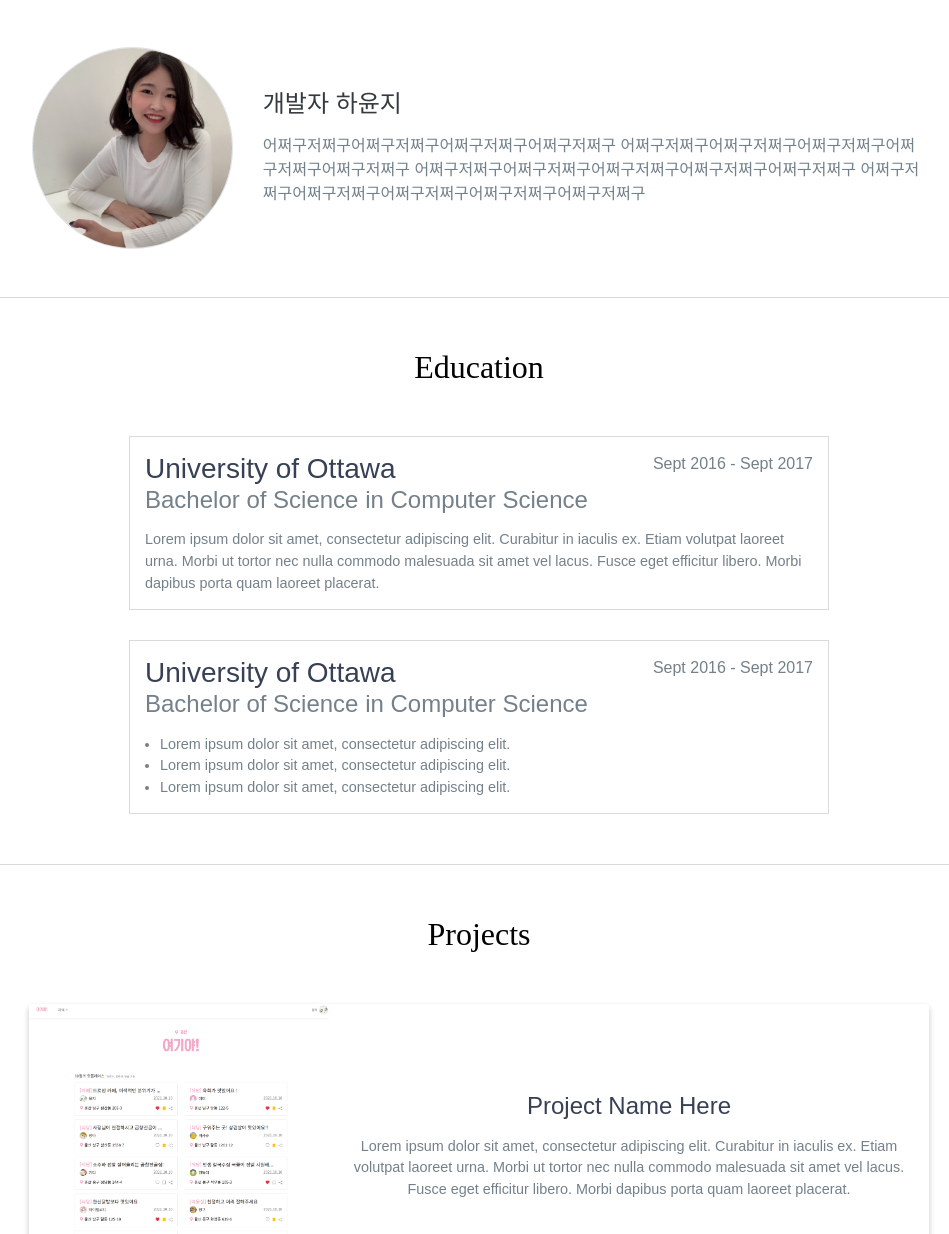
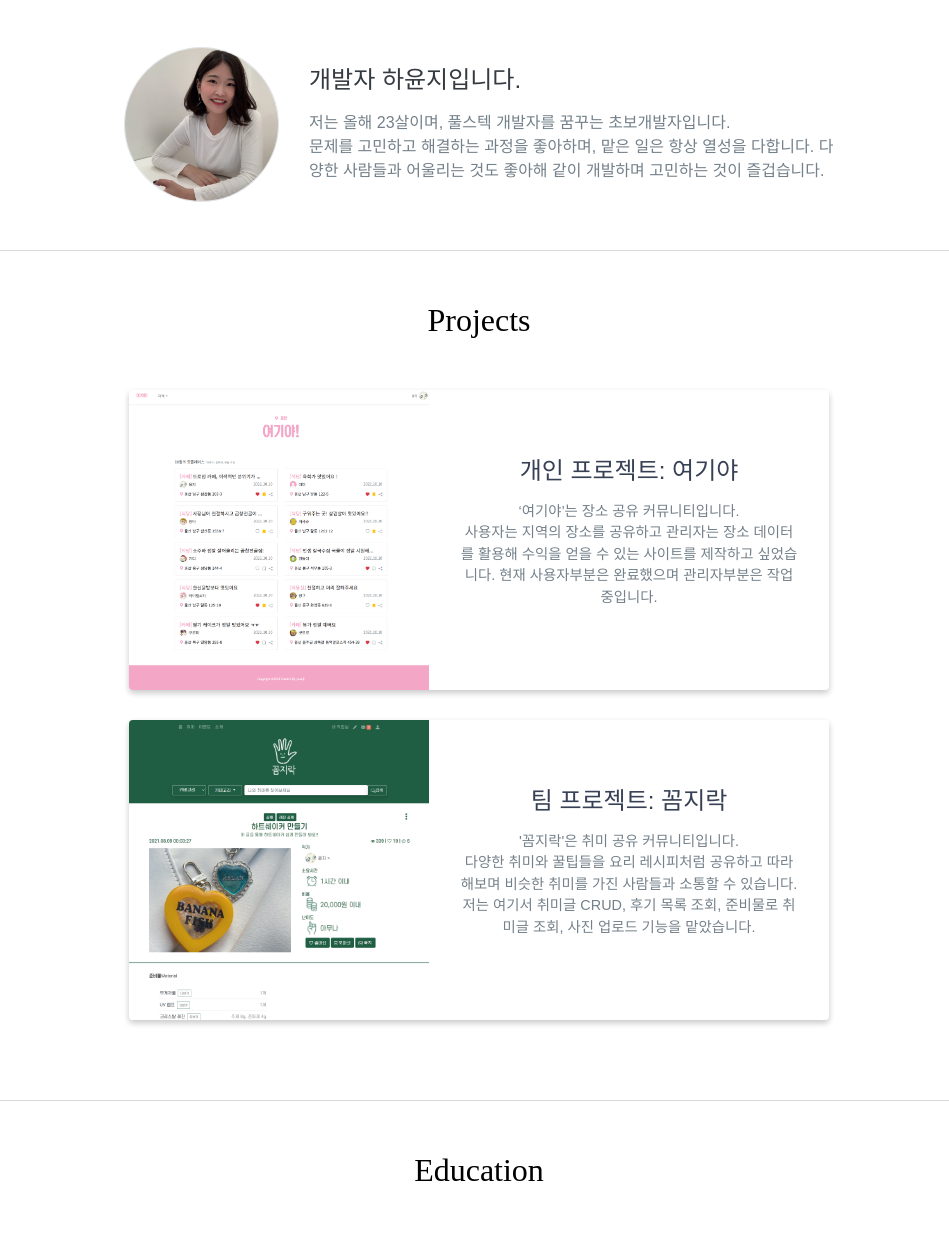
Before and after one commit to ijnooyah/Portfolio, a website: page index.html in a window 1280 px wide. Shown: the part 141-1375 px from the top of the page, without its empty margins (161-1110 px from the left). Drawn offline with nearby package versions, Linux system fonts and the light colour scheme; a web font is replaced by a local one.

Commit message:
포트폴리오 완성

```diff
--- a/css/styles.css
+++ b/css/styles.css
@@ -135,12 +135,16 @@ header.sticky {
 	position: fixed;
 	right: 15px;
 	top: 10px;
-	color: var(--main);
+	color: var(--dark);
 	font-size: 1.5em;
 	z-index: 20;
 	padding: 0 7px;
 	border-radius: 4px;
 	background: #fff
+}
+
+#mobile-menu-open:hover, #mobile-menu-close:hover {
+	color:var(--main);
 }
 
 #mobile-menu-close {
@@ -152,7 +156,7 @@ header.sticky {
 	padding-right: 15px;
 	padding-top: 10px;
 	cursor: pointer;
-	color: var(--main);
+	color: var(--dark);
 }
 
 #mobile-menu-close span {
@@ -161,7 +165,8 @@ header.sticky {
 }
 
 #mobile-menu-close i {
-	vertical-align: middle
+	vertical-align: middle;
+	    font-size: 13px;
 }
 
 footer {
@@ -403,7 +408,7 @@ footer {
 	text-align: left
 }
 
-.education-block h3 {
+.education-block h4 {
 	font-weight: 500;
 	float: left;
 	margin: 0;
@@ -415,7 +420,7 @@ footer {
 	float: right
 }
 
-.education-block h4 {
+.education-block h5 {
 	color: #74808a;
 	clear: both;
 	font-weight: 500;
@@ -453,9 +458,13 @@ footer {
     -webkit-animation-iteration-count: infinite;
 }
 
+#projects a:hover {
+	text-decoration:none;
+}
+
 .project {
 	position: relative;
-	max-width: 900px;
+	max-width: 700px;
 	margin: 0 auto 30px auto;
 	overflow: hidden;
 	background: #fff;
@@ -720,7 +729,7 @@ footer {
 	#lead-down {
 		display: none
 	}
-	.education-block h3, .education-block span {
+	.education-block h4, .education-block span {
 		float: none
 	}
 	.project-image {
--- a/index.html
+++ b/index.html
@@ -4,7 +4,7 @@
     <meta charset="utf-8">
     <meta http-equiv="X-UA-Compatible" content="IE=edge">
     <meta name="viewport" content="width=device-width, initial-scale=1">
-    <title>My Portfolio</title>
+    <title>안녕하세요. 하윤지입니다.</title>
 	<link rel="shortcut icon" href="computer.ico" type="image/x-icon">
 	<link rel="icon" href="computer.ico" type="image/x-icon">
     <link href="https://fonts.googleapis.com/css?family=Lato:300,400,700,900" rel="stylesheet">
@@ -50,7 +50,7 @@
     <div id="about" class="d-flex flex-wrap">
         <h2 class="heading mx-auto">About</h2>
 		<div class="row">
-			<div class="col-lg-10 col-md-12 mx-auto">
+			<div class="col-lg-8 col-md-12 mx-auto">
 				<div class="row">
 					<div class="col-lg-3 col-md-4 col-sm-9 mx-auto pb-sm-5">
 						<div class="">
@@ -59,12 +59,11 @@
 					</div>
 					<div class="col-lg-9 col-md-8 d-flex pb-sm-5">
 						<div class="my-auto">
-							<p class="h4 text-dark mb-3">개발자 하윤지</p>
+							<p class="h4 text-dark mb-3">개발자 하윤지입니다.</p>
 							<p>
-								어쩌구저쩌구어쩌구저쩌구어쩌구저쩌구어쩌구저쩌구
-								어쩌구저쩌구어쩌구저쩌구어쩌구저쩌구어쩌구저쩌구어쩌구저쩌구
-								어쩌구저쩌구어쩌구저쩌구어쩌구저쩌구어쩌구저쩌구어쩌구저쩌구
-								어쩌구저쩌구어쩌구저쩌구어쩌구저쩌구어쩌구저쩌구어쩌구저쩌구
+								저는 올해 23살이며, 풀스텍 개발자를 꿈꾸는 초보개발자입니다.<br>
+								문제를 고민하고 해결하는 과정을 좋아하며, 맡은 일은 항상 열성을 다합니다.
+								다양한 사람들과 어울리는 것도 좋아해 같이 개발하며 고민하는 것이 즐겁습니다.
 							</p>
 						</div>
 					</div>
@@ -74,52 +73,22 @@
     </div>
     <!-- End #about -->
 
-    <div id="education" >
-        <h2 class="heading">Education</h2>
-        <div class="education-block">
-            <h3>University of Ottawa</h3>
-            <span class="education-date">Sept 2016 - Sept 2017</span>
-            <h4>Bachelor of Science in Computer Science</h4>
-            <p>
-                Lorem ipsum dolor sit amet, consectetur adipiscing elit. Curabitur in iaculis ex. Etiam volutpat laoreet urna. Morbi ut tortor nec nulla commodo malesuada sit amet vel lacus. Fusce eget efficitur libero. Morbi dapibus porta quam laoreet placerat.
-            </p>
-        </div>
-        <!-- End .education-block -->
-
-        <div class="education-block">
-            <h3>University of Ottawa</h3>
-            <span class="education-date">Sept 2016 - Sept 2017</span>
-            <h4>Bachelor of Science in Computer Science</h4>
-            <ul>
-                <li>
-                    Lorem ipsum dolor sit amet, consectetur adipiscing elit.
-                </li>
-                <li>
-                    Lorem ipsum dolor sit amet, consectetur adipiscing elit.
-                </li>
-                <li>
-                    Lorem ipsum dolor sit amet, consectetur adipiscing elit.
-                </li>
-            </ul>
-        </div>
-        <!-- End .education-block -->
-    </div>
-    <!-- End #education -->
-
     <div id="projects">
         <h2 class="heading">Projects</h2>
         <div class="container">
             <div class="">
-            	<a href="">
+            	<a href="https://github.com/ijnooyah/PrivateProject-yeogiya">
                 <div class="project shadow-large">
                     <div class="project-image">
                         <img src="images/yeogiya.png" width="300"/>
                     </div>
                     <!-- End .project-image -->
                     <div class="project-info">
-                        <h3>Project Name Here</h3>
-                        <p>
-                            Lorem ipsum dolor sit amet, consectetur adipiscing elit. Curabitur in iaculis ex. Etiam volutpat laoreet urna. Morbi ut tortor nec nulla commodo malesuada sit amet vel lacus. Fusce eget efficitur libero. Morbi dapibus porta quam laoreet placerat.
+                        <h3>개인 프로젝트: 여기야</h3>
+                        <p class="px-3">
+                        	‘여기야’는 장소 공유 커뮤니티입니다. <br>
+                        	사용자는 지역의 장소를 공유하고 관리자는 장소 데이터를 활용해 수익을 얻을 수 있는 사이트를 제작하고 싶었습니다.
+                        	현재 사용자부분은 완료했으며 관리자부분은 작업중입니다.
                         </p>
                     </div>
                     <!-- End .project-info -->
@@ -127,16 +96,18 @@
                 </a>
                 <!-- End .project -->
 
-				<a href="">
+				<a href="https://github.com/ijnooyah/TeamProject-ggomjirak">
                 <div class="project shadow-large">
                     <div class="project-image">
                         <img src="images/ggomjirak.png" width="300"/>
                     </div>
                     <!-- End .project-image -->
                     <div class="project-info">
-                        <h3>Project Name Here</h3>
-                        <p>
-                            Lorem ipsum dolor sit amet, consectetur adipiscing elit. Curabitur in iaculis ex. Etiam volutpat laoreet urna. Morbi ut tortor nec nulla commodo malesuada sit amet vel lacus. Fusce eget efficitur libero. Morbi dapibus porta quam laoreet placerat.
+                        <h3>팀 프로젝트: 꼼지락</h3>
+                        <p class="px-3">
+                        '꼼지락'은 취미 공유 커뮤니티입니다. <br>
+                     	   다양한 취미와 꿀팁들을 요리 레시피처럼 공유하고 따라 해보며 비슷한 취미를 가진 사람들과 소통할 수 있습니다.
+                     	  저는 여기서 취미글 CRUD, 후기 목록 조회, 준비물로 취미글 조회, 사진 업로드 기능을 맡았습니다.
                         </p>
                     </div>
                     <!-- End .project-info -->
@@ -148,6 +119,29 @@
     </div>
     <!-- End #projects -->
 
+    <div id="education" >
+        <h2 class="heading">Education</h2>
+        <div class="education-block">
+            <h4>방어진고등학교</h4>
+            <span class="education-date">2015년 03월~2018년 02월</span>
+            <h5>과학중점과정</h5>
+            <p>
+               	 인문계고등학교에서 과학중점과정을 이수했습니다.
+            </p>
+        </div>
+        <!-- End .education-block -->
+
+        <div class="education-block">
+            <h4>울산KH정보교육원</h4>
+            <span class="education-date">2021년 03월~2021년 08월</span>
+            <h5>(디지털컨버전스)프로젝트로 구현하는 자바(Java) 디지털 컨버전스 과정</h5>
+            <p>
+               	수료할 때 성적우수표창장을 받았습니다.
+            </p>
+        </div>
+        <!-- End .education-block -->
+    </div>
+    <!-- End #education -->
     <div id="skills">
         <h2 class="heading">Skills</h2>
         <ul>
```
